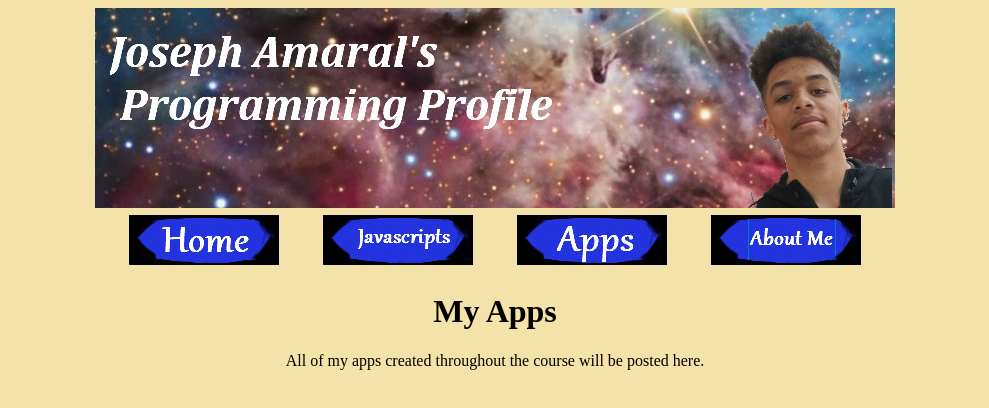
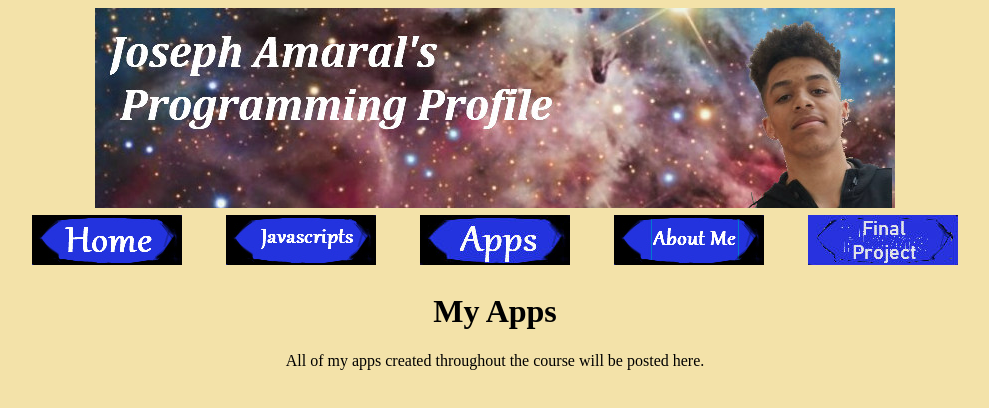
Before and after one commit to Jamaral37/Jamaral37.github.io, a plain HTML site: page apps.html in a window 1280 px wide. Shown: the whole page, without its empty margins (145-1134 px from the left). Drawn offline with Linux system fonts and the light colour scheme.

Commit message:
Update apps.html

```diff
--- a/apps.html
+++ b/apps.html
@@ -21,6 +21,7 @@
                 <th><a href="javascript.html"><img hspace="20" src="javascripts.jpg"></a></th>
                 <th><a href="apps.html"><img hspace="20" src="apps.jpg"></a></th>
                 <th><a href="about.html"><img hspace="20" src="aboutme.jpg"></a></th>
+                <th><a href="finalProject.html"><img hspace="20" src="final button.jpg"</a></th>
             </th>
             </tr>
         </thead>
```
